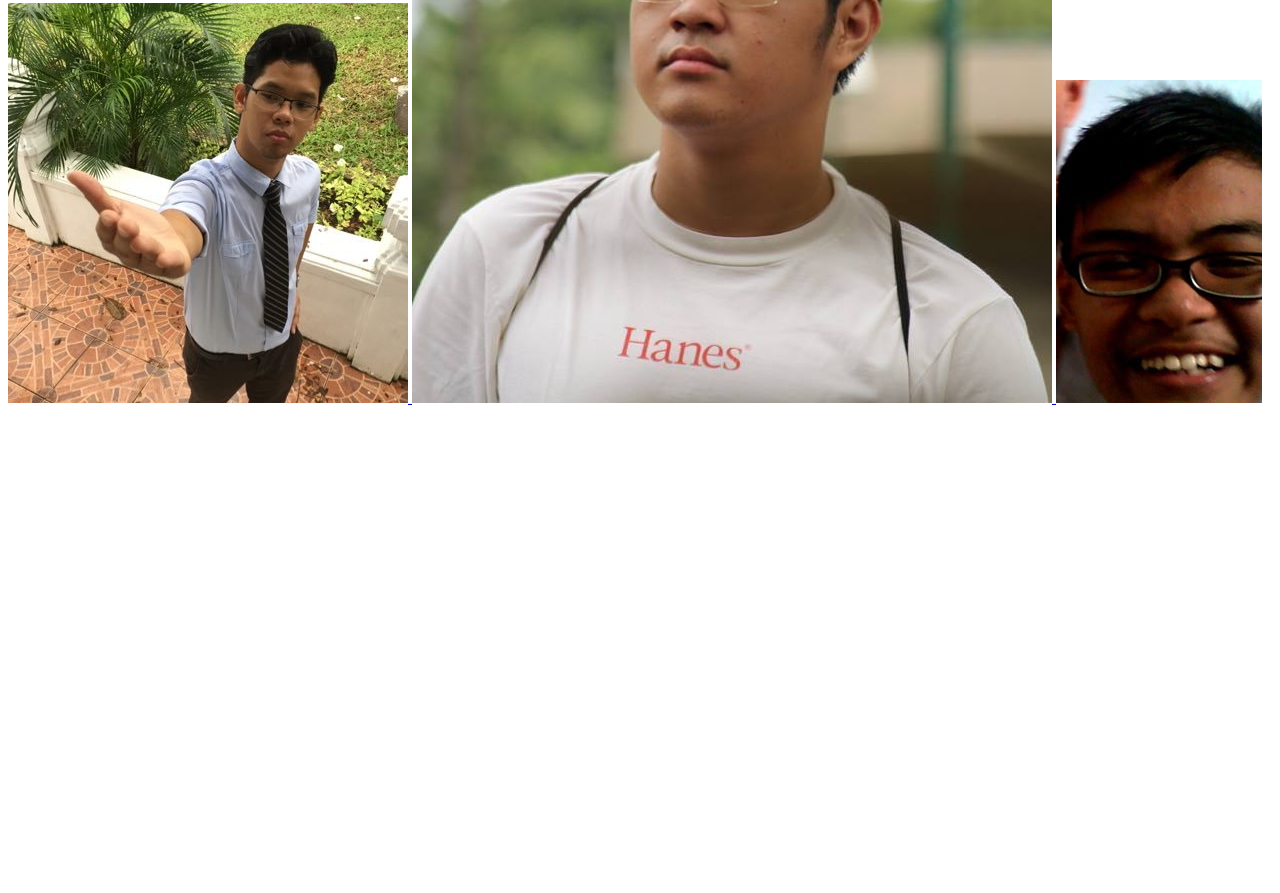
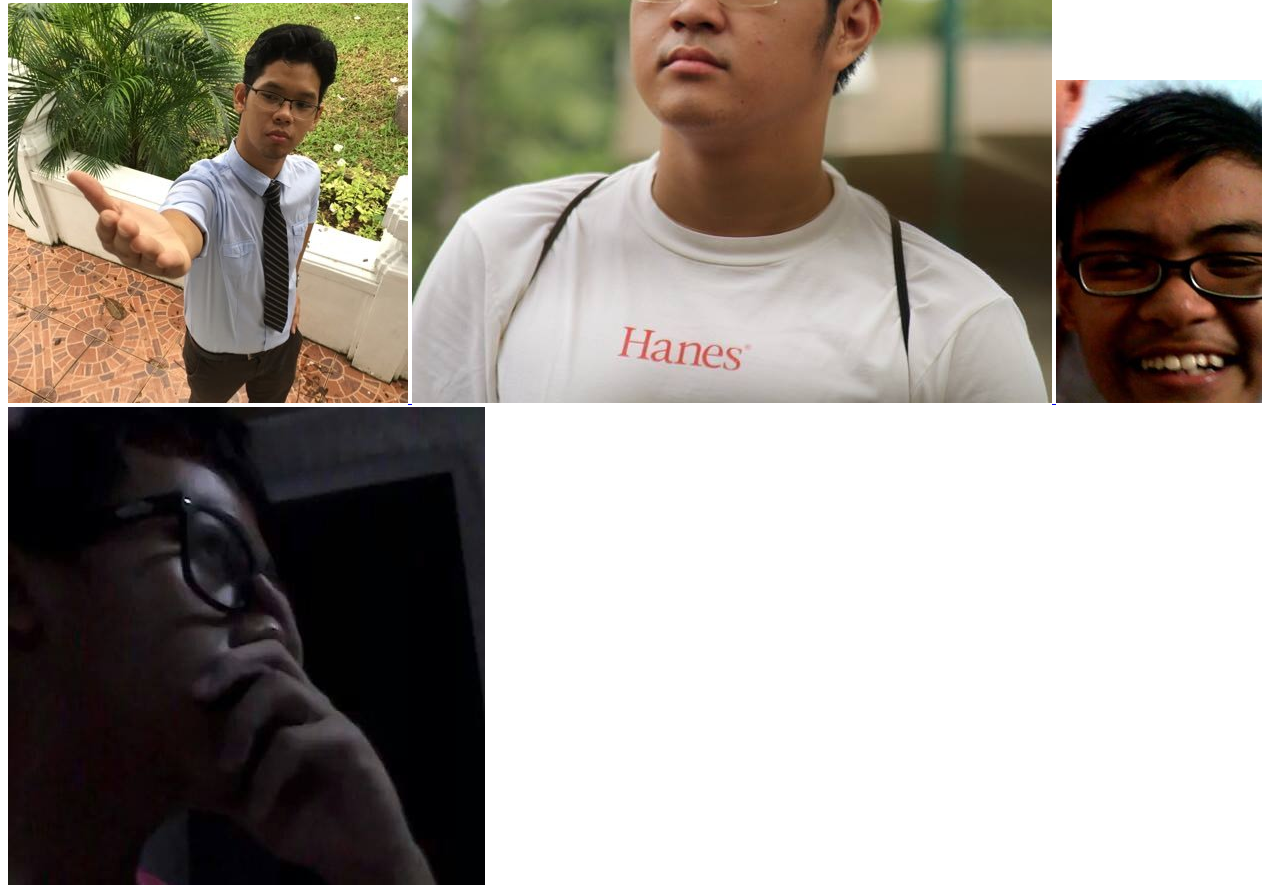
Before and after one commit to RoilandsAngels/roilandsangels.github.io, a plain HTML site: page index.html in a window 1280 px wide. Shown: the part 1205-2098 px from the top of the page. Before the commit the page ends 1620 px from the top, so only its background shows below. Drawn offline with Linux system fonts and the light colour scheme.

Commit message:
added mayku-sama

```diff
--- a/index.html
+++ b/index.html
@@ -16,5 +16,8 @@
 		<a class = "profile_pic" href = "https://idolizedfan.github.io">
 			<img src = "pictures/lem.jpg">
 		</a>
+		<a class = "profile_pic" href = "https://xhylan.github.io/">
+			<img src = "pictures/aaaaaa.jpg">
+		</a>
 	</body>
 </html>
```
Also changed, not shown: pictures/aaaaaa.jpg (added).
